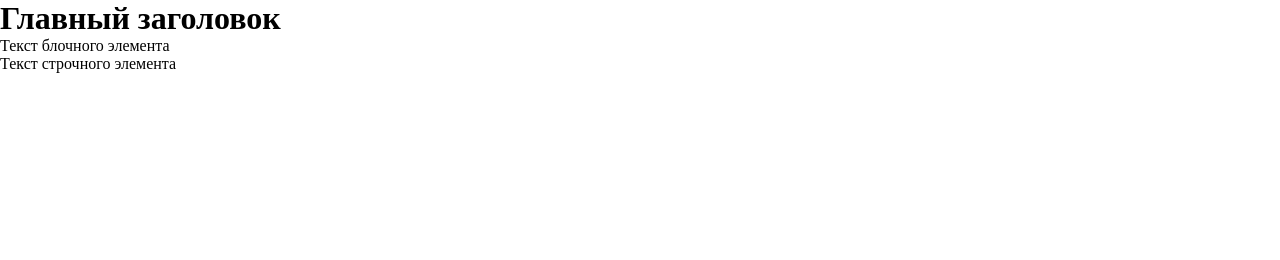
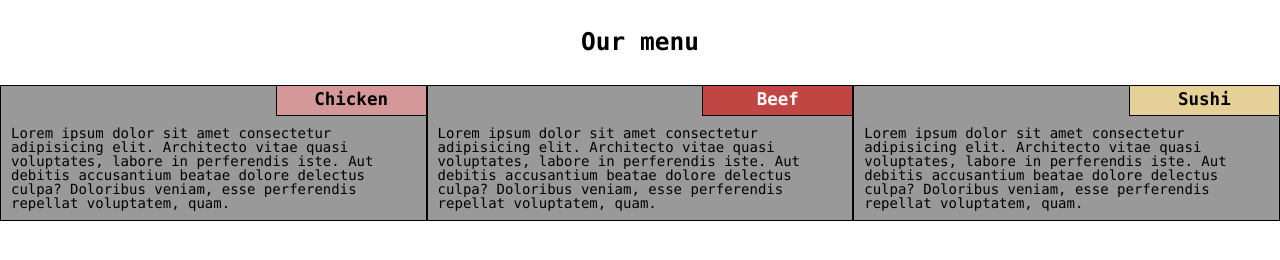
Before and after one commit to CUSTO911/module2-solution.github.io, a plain HTML site: page index.html in a window 1280 px wide. Drawn offline with Linux system fonts and the light colour scheme.

Commit message:
Update index.html

```diff
--- a/index.html
+++ b/index.html
@@ -1,22 +1,34 @@
 <!DOCTYPE html>
-<html lang="ru">
-<head>
-	<meta charset="utf-8">
-	<title>DIVER.ONE</title>
-	<style type="text/css">
-* {
-	box-sizing: border-box;
-	margin: 0;
-	padding: 0;
-}
-
-	</style>
-</head>
-<h1>Главный заголовок</h1>
+<html lang="en">
+	<head>
+		<title>Assignment Solution for Module 2</title>
+		<meta charset="UTF-8">
+		<link rel="stylesheet" type="text/css" href="css/style.css">
+		<meta name="viewport" content="width=device-width, initial-scale=1.0, maximum-scale=1.0, minimum-scale=1.0, user-scalable=0">
+		<meta http-equiv="X-UA-Compatible" content="ie=edge">
+	</head>
+	<!-- Отображаемое тело страницы -->
 	<body>
-		<div>
-		Текст блочного элемента
+		<h1>Our menu</h1>
+		<div class="box-row">
+			<div class="block col-lg-4 col-md-6 col-sm-12">
+				<h2 class="title-1">Chicken</h2>
+				<p>
+					Lorem ipsum dolor sit amet consectetur adipisicing elit. Architecto vitae quasi voluptates, labore in perferendis iste. Aut debitis accusantium beatae dolore delectus culpa? Doloribus veniam, esse perferendis repellat voluptatem, quam.
+				</p>
+			</div>
+			<div class="block col-lg-4 col-md-6 col-sm-12">
+				<h2 class="title-2">Beef</h2>
+				<p>
+					Lorem ipsum dolor sit amet consectetur adipisicing elit. Architecto vitae quasi voluptates, labore in perferendis iste. Aut debitis accusantium beatae dolore delectus culpa? Doloribus veniam, esse perferendis repellat voluptatem, quam.
+				</p>
+			</div>
+			<div class="block col-lg-4 col-md-12 col-sm-12">
+				<h2 class="title-3">Sushi</h2>
+				<p>
+					Lorem ipsum dolor sit amet consectetur adipisicing elit. Architecto vitae quasi voluptates, labore in perferendis iste. Aut debitis accusantium beatae dolore delectus culpa? Doloribus veniam, esse perferendis repellat voluptatem, quam.
+				</p>
+			</div>
 		</div>
-		<p>Текст строчного элемента</p>
 	</body>
 </html>
```
